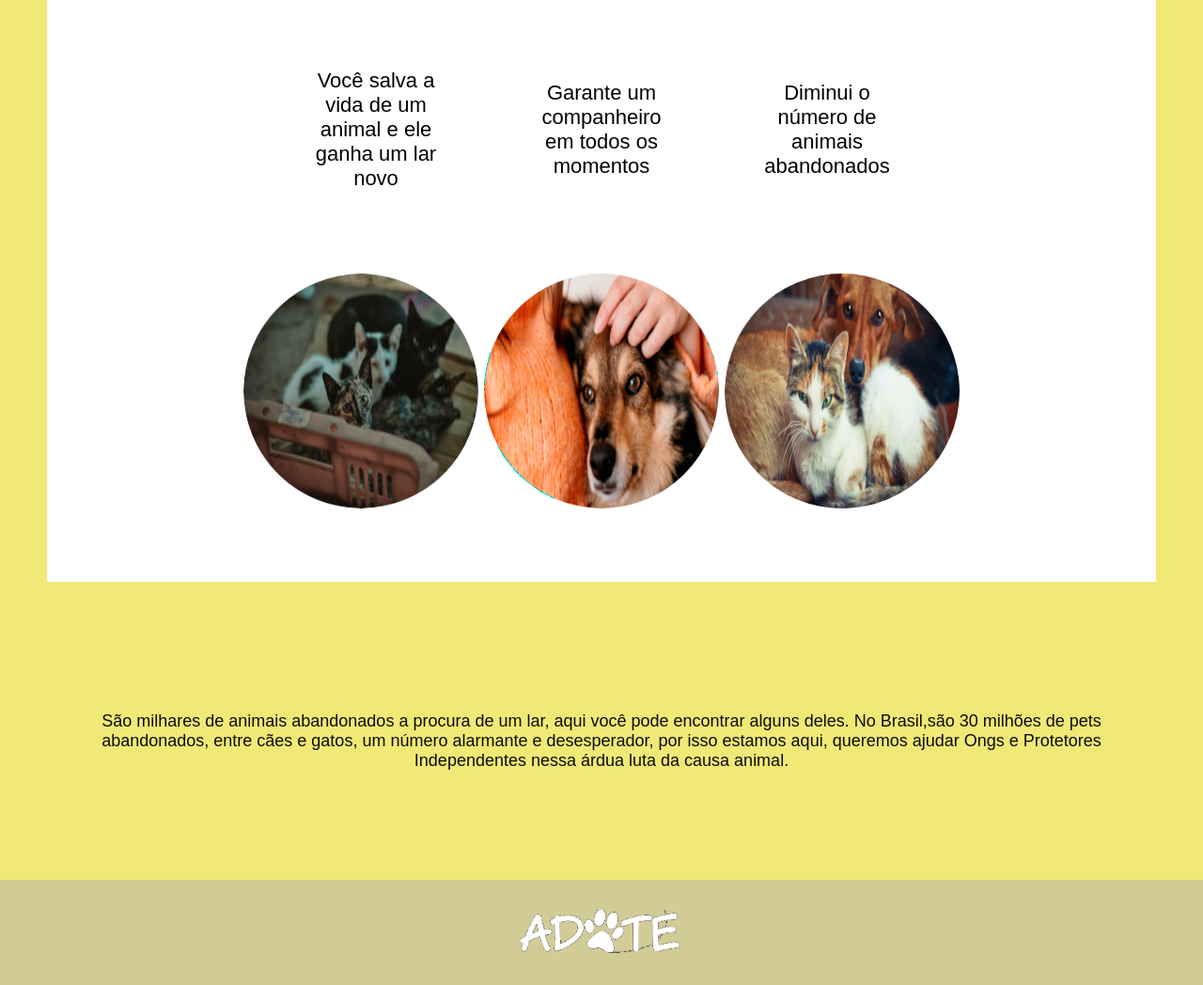
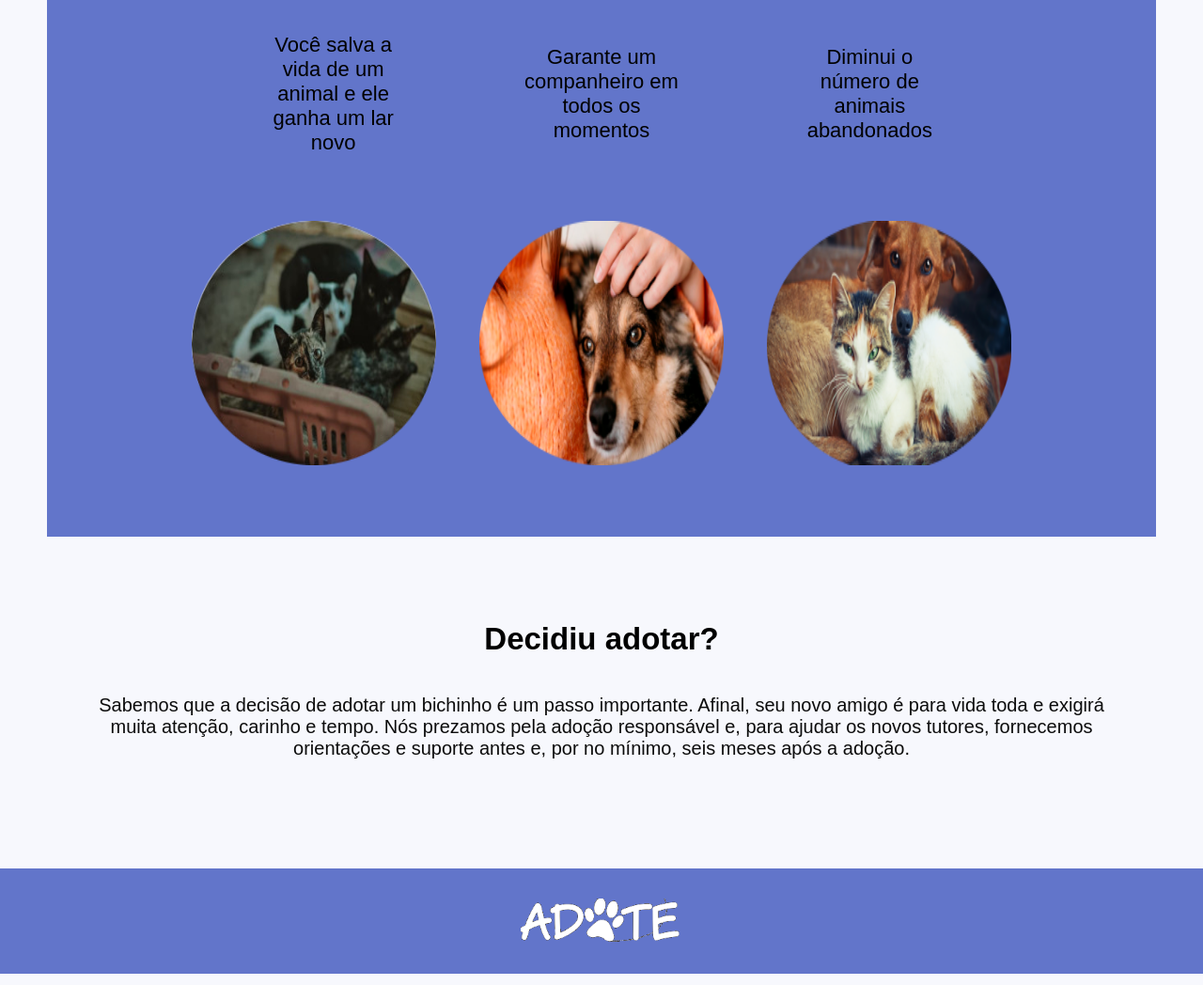
Before and after one commit to lorranyfb/LandingPageAulaAmadok, a plain HTML site: page index.html in a window 1280 px wide. Shown: the part 741-1789 px from the top of the page at 94% size. Drawn offline with Linux system fonts and the light colour scheme.

Commit message:
alterações no css

```diff
--- a/index.html
+++ b/index.html
@@ -9,13 +9,14 @@
 
     <body>
         <header class="cabecalho">
-            <img class="logo" src="imagens/logo.jpg" alt="Logo Adoção">
+            <img class="logo" src="imagens/logo.png" alt="Logo Adoção">
             <nav class="menu">
                 <a class="item">Adoção</a>
-                <a class="item">Cuidados</a>
                 <a class="item">Requisitos</a>
+                <a class="item">Dúvidas</a>
             </nav>
         </header>
+
         <main class="conteudo">
             <section class="primeira-secao">
                 <div>
@@ -25,7 +26,6 @@
                 </div>
                 <img class="imagem-principal" src="imagens/imagemprincipal.png" alt="Avatar animais">
             </section>
-
 
             <section class="segunda-secao">
                 <h2>Por que adotar:</h2>
@@ -47,14 +47,15 @@
                   </div>
                 </div>
 
-                <img class="imagem-motivo" src="imagens/motivo1.jpg" alt="Motivo para adotar">
+                <img class="imagem-motivo" src="imagens/motivo1.png" alt="Motivo para adotar">
               <img class="imagem-motivo" src="imagens/motivo2.png" alt="Motivo para adotar">
               <img class="imagem-motivo" src="imagens/motivo3.png" alt="Motivo para adotar">
 
               </section>
 
               <section class="terceira-secao">
-                <p class="paragrafo">São milhares de animais abandonados a procura de um lar, aqui você pode encontrar alguns deles. No Brasil,são 30 milhões de pets abandonados, entre cães e gatos, um número alarmante e desesperador, por isso estamos aqui, queremos ajudar Ongs e Protetores Independentes nessa árdua luta da causa animal.</p>
+                <h2>Decidiu adotar?</h2>
+                <p class="paragrafo">Sabemos que a decisão de adotar um bichinho é um passo importante. Afinal, seu novo amigo é para vida toda e exigirá muita atenção, carinho e tempo. Nós prezamos pela adoção responsável e, para ajudar os novos tutores, fornecemos orientações e suporte antes e, por no mínimo, seis meses após a adoção.</p>
             </section>
 
         </main>
--- a/style.css
+++ b/style.css
@@ -7,7 +7,7 @@
 
 body {
     font-size: 100%;
-    background: rgb(241, 233, 118)
+    background: #f7f8fd;
 }
 
 .cabecalho {
@@ -16,7 +16,7 @@ body {
     align-items: center;
     justify-content: space-around;
     padding: 24px;
-    background: #d1cb96;
+    background: #6275ca;
 }
 
 .logo {
@@ -29,14 +29,14 @@ body {
 }
 
 .item {
-    color: #0f0f0f;
+    color: #fff9f9;
     font-weight: 400px;
     font-size: 18px;
-    font-family: 'Lucida Sans', 'Lucida Sans Regular', 'Lucida Grande', 'Lucida Sans Unicode', Geneva, Verdana, sans-serif
-}
+    font-family: 'Lucida Sans', 'Lucida Sans Regular', 'Lucida Grande', 'Lucida Sans Unicode', Geneva, Verdana, sans-serif;
+  }
 
 .item:hover {
-  color: #fdfcfb;
+  color: #1a329e;
   text-decoration: underline;
 }
 
@@ -72,20 +72,21 @@ div {
   }
 
 .botao {
-    background-color: #ececec;
+    background-color: #6275ca;
     width: 180px;
     height: 60px;
     border: none;
-    box-shadow: 4px 5px 4px #050505 85.61%;
+    box-shadow: 4px 5px 4px #000000 85.61%;
     border-radius: 20px;
     font-family: Arial, Helvetica, sans-serif;
     font-weight: 400;
     font-size: 24px;
-    color: #070707;
+    color: #ffffff;
   }
 
   .botao:hover {
-    background-color: rgba(229, 255, 227, 0.53);
+    background-color: #0f1e61;
+    cursor: pointer;
   }
 
   .imagem-principal {
@@ -93,7 +94,7 @@ div {
   }
 
   .segunda-secao {
-    background-color: white;
+    background-color: #6275ca;
     font-size: 22px;
     font-family: Arial, Helvetica, sans-serif;
     text-align: center;
@@ -106,9 +107,9 @@ div {
     display: flex;
     flex-direction: row;
     justify-content: space-around;
-    padding: 4em;
+    padding: 20px;
     width: 80%;
-    margin: 0 auto;
+    margin: 30px auto;
   }
 
   .motivo {
@@ -122,36 +123,34 @@ div {
   }
 
   .imagem-motivo {
-    width: 250px;
-    height: 250px;
-    border-radius: 50%;
-    background-size: cover;
-    background-position: center;
-    margin-bottom: 1em;
-    text-align: center;
+    width: 300px;
+    height: 300px;
+    padding: 20px;
   }
 
   .terceira-secao {
     display: flex;
     flex-direction: column;
-    align-items: center;
     margin-top: 40px;
     padding: 50px;
+    font-size: 22px;
+    font-family: Arial, Helvetica, sans-serif;
+    text-align: center;
   }
 
   .paragrafo {
-    padding-top: 48px;
+    padding-top: 40px;
     margin-bottom: 16px;
     font-family: Arial, Helvetica, sans-serif;
     font-weight: 400px;
-    font-size: 18px;
+    font-size: 20px;
     color: #0c0c0c;
     text-align: center;
   }
 
   .rodape {
       padding: 32px;
-      background:#d1cb96;
+      background: #6275ca;
   }
 
   .imagem-rodape {
```
Also changed, not shown: imagens/logo.jpg (deleted), imagens/logo.png (added), imagens/motivo1.jpg (deleted), imagens/motivo1.png (added).
